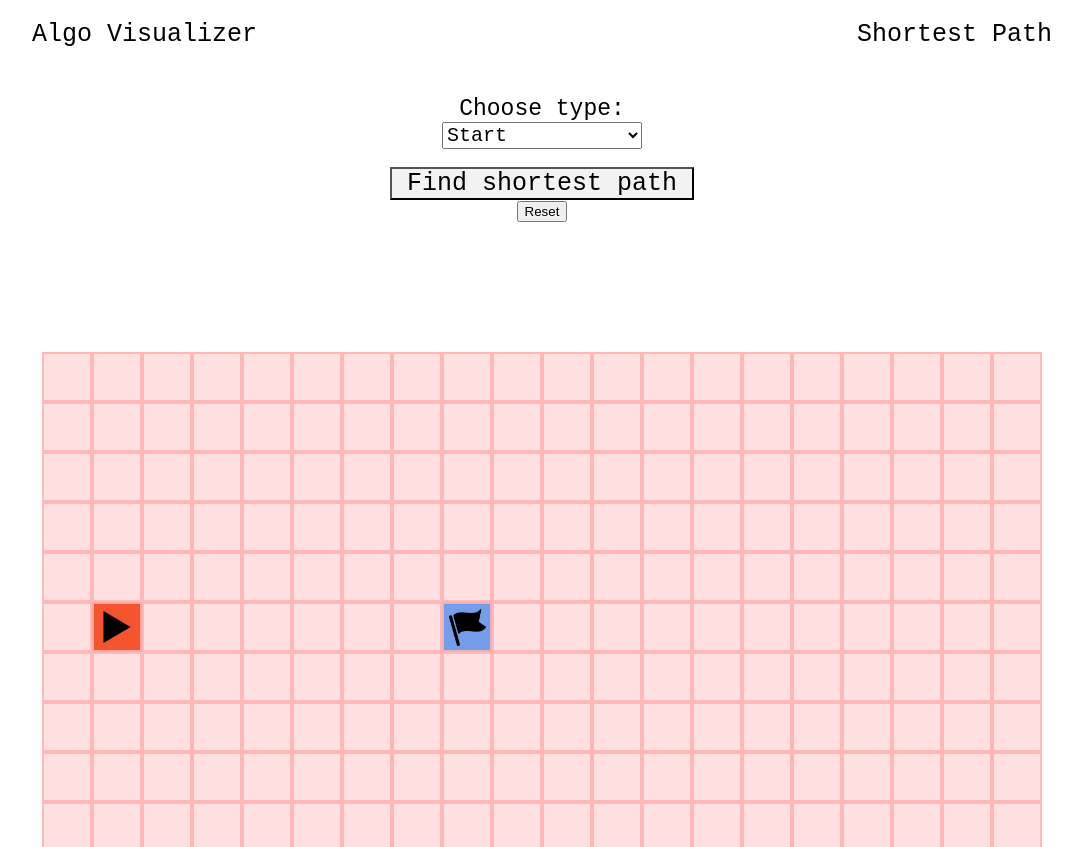
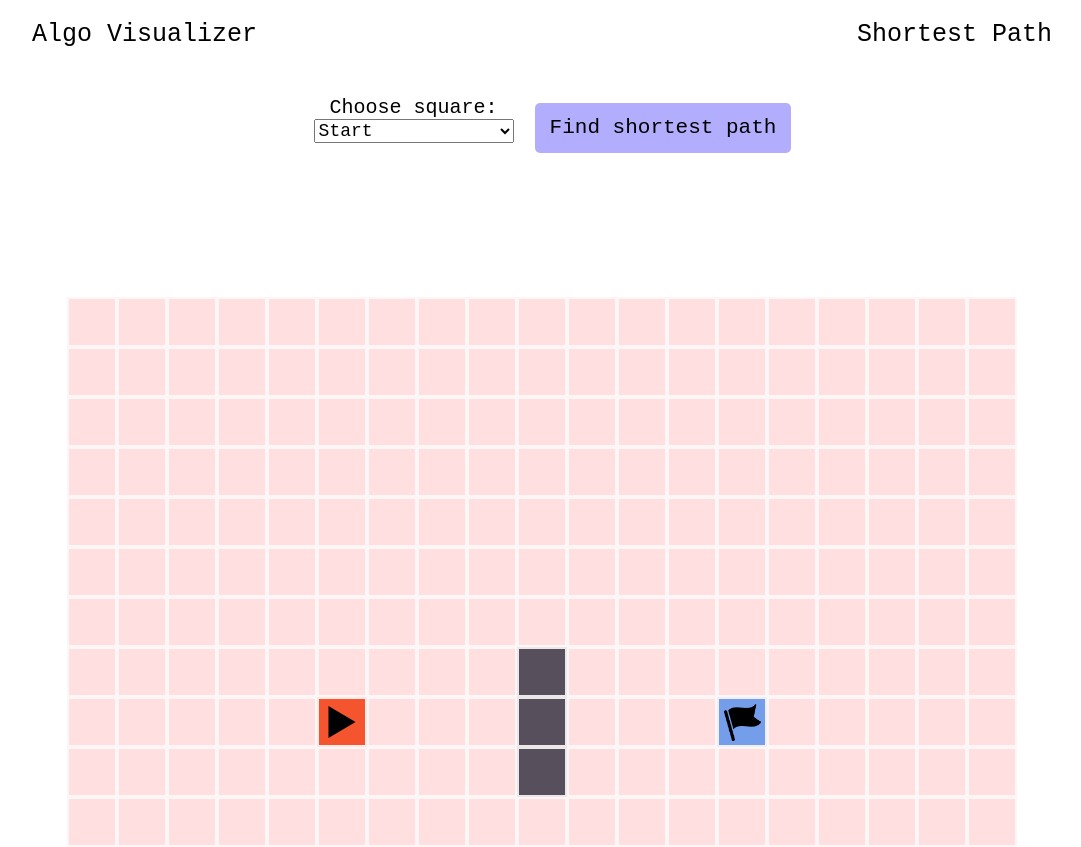
Before and after one commit to JanSvoboda6/algos_path_finding, a React (Create React App) app: page / in a window 1280 px wide. Shown: the top 847 px of the page, without its empty margins (98-1179 px from the left). Built offline with nearby package versions, Linux system fonts and the light colour scheme.

Commit message:
Styling added, fixing bugs

```diff
--- a/src/PathFinder.css
+++ b/src/PathFinder.css
@@ -40,34 +40,44 @@
     padding: 30px;
 }
 
-.select-box {
-    font-family: "JetBrains Mono", monospace;
-    margin: 21px auto;
-    padding: 0;
-    font-size: 23px;
-    width: 200px;
-    height: 50px;
-}
 
 .select {
     width: 200px;
     font-family: "JetBrains Mono", monospace;
-    font-size: 20px;
+    font-size: 18px;
 }
 
 .solve-button {
     padding: 0 15px;
     font-family: "JetBrains Mono", monospace;
-    font-size: 25px;
+    font-size: 21px;
     text-align: center;
-    background: rgba(238, 237, 237, 0.7);
+    position: relative;
+    border-radius: 5px;
+    display: inline-block;
+    height: 50px;
+    border: 0px;
+    color: rgb(0, 0, 0);
+    top: 30%;
+    background: rgba(146, 138, 253, 0.7);
+    outline:none;
 }
 
 .solve-button:hover{
     transition: 0.28s;
-    background: rgba(246, 117, 117, 0.7);
+    background: rgba(111, 102, 240, 0.7);
+}
+
+.select-box {
+    font-family: "JetBrains Mono", monospace;
+    margin: 21px;
+    padding: 0;
+    font-size: 20px;
+    width: 200px;
+    height: 50px;
 }
 
 .solve-section{
-    display: inline-block;
+    display: flex;
+    justify-content: center;
 }
--- a/src/PathFinder.js
+++ b/src/PathFinder.js
@@ -2,8 +2,8 @@ import React from "react";
 import "./PathFinder.css";
 import Table from "./Table";
 
-const COLS = 20;
-const ROWS = 20;
+const COLS = 19;
+const ROWS = 19;
 
 class PathFinder extends React.Component {
   constructor(props) {
@@ -41,11 +41,13 @@ class PathFinder extends React.Component {
   }
 
   chooseSquares() {
-    const START_ROW = 5;
-    const START_COL = 1;
+    const START_ROW = 8;
+    const START_COL = 5;
 
-    const FINISH_ROW = 5;
-    const FINISH_COL = 8;
+    const FINISH_ROW = 8;
+    const FINISH_COL = 13;
+
+    const BARRIERS_POSITION = [[7,9], [8,9], [9,9]];
 
     const squares = this.state.squares;
 
@@ -61,6 +63,25 @@ class PathFinder extends React.Component {
       isStart: false,
       isFinish: true,
       isBarrier: false,
+    };
+
+    squares[FINISH_ROW][FINISH_COL] = {
+      id: { row: FINISH_ROW, col: FINISH_COL },
+      isStart: false,
+      isFinish: true,
+      isBarrier: false,
+    };
+
+    for(let i = 0; i < BARRIERS_POSITION.length; i ++)
+    {
+      let row = BARRIERS_POSITION[i][0];
+      let col = BARRIERS_POSITION[i][1];
+      squares[row][col] = {
+        id: { row: BARRIERS_POSITION[i][0], col: BARRIERS_POSITION[i][1]},
+        isStart: false,
+        isFinish: false,
+        isBarrier: true,
+      };
     };
 
     this.setState({ squares });
@@ -217,7 +238,6 @@ class PathFinder extends React.Component {
 
   };
 
-
   handleSquareTypeChoice = (event) => {
     this.setState({ selectedSquareType: event.target.value });
   };
@@ -242,7 +262,7 @@ class PathFinder extends React.Component {
   };
 
   animateShortestPath = (squares, shortestPath) => {
-    const DELAY_BETWEEN_SQUARE_ANIMATION = 100;
+    const DELAY_BETWEEN_SQUARE_ON_PATH_ANIMATION = 100;
     for (let i = 0; i < shortestPath.length - 1; i++) {
       setTimeout(() => {
         let currentSquare = shortestPath[i];
@@ -251,11 +271,11 @@ class PathFinder extends React.Component {
           currentSquare.id.col
         ].isOnShortestPath = true;
         this.setState({ squares });
-      }, DELAY_BETWEEN_SQUARE_ANIMATION * (i + 1));
+      }, DELAY_BETWEEN_SQUARE_ON_PATH_ANIMATION * (i + 1));
     }
   };
 
-  handleResetClick = () => {
+  eraseSearchAreaWithShortestPath = () => {
     let squares = this.state.squares;
     for (let i = 0; i < ROWS; i++) {
       for (let j = 0; j < COLS; j++) {
@@ -265,7 +285,7 @@ class PathFinder extends React.Component {
       }
     }
     this.setState({ squares: squares });
-  };
+  }
 
   handleClickOnSquare = (idOfClickedSquare) => {
     let squares = this.state.squares;
@@ -289,13 +309,19 @@ class PathFinder extends React.Component {
       }
 
       squares[idOfClickedSquare.row][idOfClickedSquare.col] = {
+        ... squares[idOfClickedSquare.row][idOfClickedSquare.col],
         id: { row: idOfClickedSquare.row, col: idOfClickedSquare.col },
         isStart: this.state.selectedSquareType === "start" ? true : false,
         isFinish: this.state.selectedSquareType === "finish" ? true : false,
-        isBarrier: this.state.selectedSquareType === "barrier" ? true : false,
       };
     }
+
+    if (this.state.selectedSquareType === "barrier"){
+      squares[idOfClickedSquare.row][idOfClickedSquare.col].isBarrier = !squares[idOfClickedSquare.row][idOfClickedSquare.col].isBarrier
+    }
+
     this.setState({ squares: squares });
+    this.eraseSearchAreaWithShortestPath();
   };
 
   render() {
@@ -316,21 +342,18 @@ class PathFinder extends React.Component {
         </div>
         <div className="solve-section">
           <div className="select-box">
-            <label>Choose type: </label>
+            <label>Choose square: </label>
             <select className="select" onChange={this.handleSquareTypeChoice}>
               <option value="start">Start</option>
               <option value="finish">Finish</option>
               <option value="barrier">Barrier</option>
             </select>
           </div>
-        </div>
-        <div>
+          <div>
           <button className="solve-button" onClick={this.handleSolveClick}>
             Find shortest path
           </button>
         </div>
-        <div>
-          <button onClick={this.handleResetClick}>Reset</button>
         </div>
         <div className="tablePosition">
           <Table
--- a/src/Square.css
+++ b/src/Square.css
@@ -1,3 +1,15 @@
+@keyframes searchAnimation {
+    0%   {background-color:  rgba(255, 199, 78, 0.822);}
+    50%  {background-color:   rgba(233, 230, 58, 0.562);}
+    100% {background-color:   rgba(240, 237, 77, 0.562);}
+  }
+
+  @keyframes pathAnimation {
+    0%   {background-color:   rgba(0, 238, 255, 0.527);}
+    15%  {background-color:   rgba(3, 191, 204, 0.527);}
+    100% {background-color:    rgba(1, 167, 179, 0.527);}
+  }
+
 .square {
     font-size: 0;
     width: 50px;
@@ -5,8 +17,9 @@
     padding: 0;
     margin: 0;
     text-align: center;
+    transition: 0.4s;
     background: rgba(255, 179, 179, 0.425);
-    border: 2px solid rgba(255, 179, 179, 0.9);
+    border: 2px solid rgba(253, 249, 249, 0.897);
 }
 
 .square:hover {
@@ -26,7 +39,7 @@
     margin: 0;
     text-align: center;
     background: rgba(243, 69, 26, 0.911);
-    border: 2px solid rgba(255, 179, 179, 0.9);
+    border: 2px solid rgba(253, 249, 249, 0.897);
     background-image: url(play-button.png);
     background-repeat: no-repeat;
     background-position: center center;
@@ -42,7 +55,7 @@
     margin: 0;
     text-align: center;
     background: rgba(238, 81, 42, 0.911);
-    border: 2px solid rgba(255, 179, 179, 0.9);
+    border: 2px solid rgba(253, 249, 249, 0.897);
     background-image: url(play-button.png);
     background-repeat: no-repeat;
     background-position: center center;
@@ -61,7 +74,7 @@
     margin: 0;
     text-align: center;
     background: rgba(57, 118, 224, 0.7);
-    border: 2px solid rgba(255, 179, 179, 0.9);
+    border: 2px solid rgba(253, 249, 249, 0.897);
     background-image: url(finish.png);
     background-repeat: no-repeat;
     background-position: center center;
@@ -77,7 +90,7 @@
     margin: 0;
     text-align: center;
     background: rgba(65, 121, 218, 0.7);
-    border: 2px solid rgba(255, 179, 179, 0.9);
+    border: 2px solid rgba(253, 249, 249, 0.897);
     background-image: url(finish.png);
     background-repeat: no-repeat;
     background-position: center center;
@@ -92,7 +105,7 @@
     margin: 0;
     text-align: center;
     background: rgba(16, 7, 24, 0.7);
-    border: 2px solid rgba(255, 179, 179, 0.9);
+    border: 2px solid rgba(253, 249, 249, 0.897);
 }
 
 .search-area{
@@ -101,10 +114,12 @@
     height: 50px;
     padding: 0;
     margin: 0;
+    animation-name: searchAnimation;
+    animation-duration: 2s;
     transition: 0.6s;
     text-align: center;
-    background: rgba(240, 223, 72, 0.37);
-    border: 2px solid rgba(255, 179, 179, 0.9);
+    background: rgba(241, 239, 95, 0.562);
+    border: 2px solid rgba(253, 249, 249, 0.897);
 }
 
 .shortestPath{
@@ -113,7 +128,9 @@
     height: 50px;
     padding: 0;
     margin: 0;
+    animation-name: pathAnimation;
+    animation-duration: 1.5s;
     text-align: center;
-    background: rgba(23, 132, 140, 0.527);
-    border: 2px solid rgba(255, 179, 179, 0.9);
+    background:  rgba(1, 167, 179, 0.527);
+    border: 2px solid rgba(253, 249, 249, 0.897);
 }
--- a/src/Table.js
+++ b/src/Table.js
@@ -7,35 +7,6 @@ class Table extends React.Component {
     super(props);
     this.state = { squares: [] };
   }
-
-
-
-  getStartingSquare = (squares) => {
-    //TODO: Refactor
-    let startingSquare = {};
-    squares.filter((squaresInRow) => {
-      let squareRow = squaresInRow.filter((square) => {
-        if (square.isStart === true) {
-          startingSquare = square;
-        }
-      });
-    });
-    return startingSquare;
-  };
-
-  getFinishSquare = (squares) => {
-    //TODO: Refactor
-    let finishSquare = {};
-    squares.filter((squaresInRow) => {
-      let squareRow = squaresInRow.filter((square) => {
-        if (square.isFinish === true) {
-          finishSquare = square;
-        }
-      });
-    });
-    return finishSquare;
-  };
-
 
   render() {
     const { squares } = this.props;
```
Also changed, not shown: 1 other file (tests, documents, lock files or other folders).
